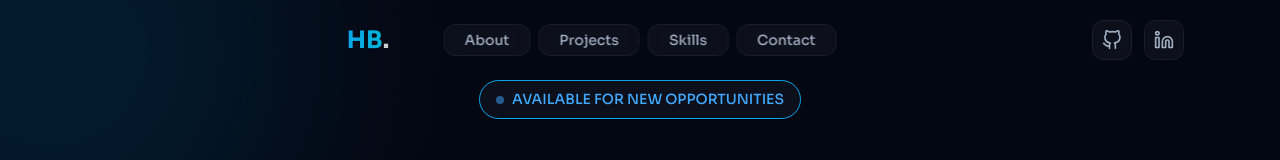
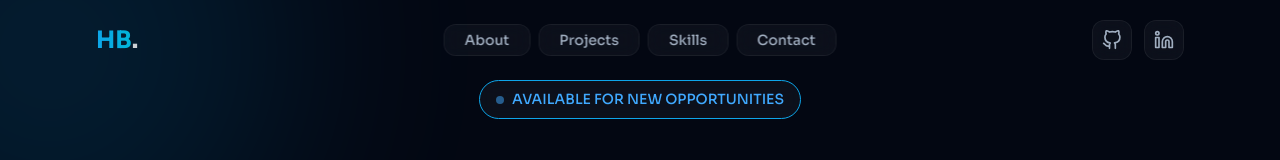
Before and after one commit to henriquebap/Portfolio-IA, a React (Vite) app in the folder portfolio/: page / in a window 1280 px wide. Shown: the top 160 px of the page. Built offline with nearby package versions, Linux system fonts and the light colour scheme.

Commit message:
fix: Proper navbar layout with logo left, links centered, icons right

```diff
--- a/portfolio/src/components/Navbar.jsx
+++ b/portfolio/src/components/Navbar.jsx
@@ -55,41 +55,17 @@ const Navbar = () => {
         maxW="7xl"
         mx="auto"
         px={{ base: 6, md: 12, lg: 20, xl: 24 }}
-      >
-        <Flex
-          align="center"
-          justify="space-between"
         position="relative"
       >
-          {/* Logo */}
-          <Box flex="1">
-            <Button
-              as="a"
-              href="#"
-              variant="unstyled"
-              fontSize="2xl"
-              fontWeight="bold"
-              display="flex"
-              _hover={{ transform: 'scale(1.05)' }}
-              transition="transform 0.2s"
-            >
-              <Box
-                bgGradient="linear(to-r, brand.500, cyan.500)"
-                bgClip="text"
-              >
-                HB
-              </Box>
-              <Box color="whiteAlpha.800">.</Box>
-            </Button>
-          </Box>
-
-          {/* Desktop Navigation - Centered Absolutely */}
+        {/* Desktop Navigation - Centered Absolutely (rendered first to be behind) */}
         <Flex
           display={{ base: 'none', md: 'flex' }}
           gap={2}
           position="absolute"
           left="50%"
-            transform="translateX(-50%)"
+          top="50%"
+          transform="translate(-50%, -50%)"
+          zIndex={1}
         >
           {navLinks.map((link) => (
             <Button
@@ -121,8 +97,37 @@ const Navbar = () => {
           ))}
         </Flex>
 
+        <Flex
+          align="center"
+          justify="space-between"
+          position="relative"
+          zIndex={2}
+        >
+          {/* Logo */}
+          <Button
+            as="a"
+            href="#"
+            variant="unstyled"
+            fontSize="2xl"
+            fontWeight="bold"
+            display="flex"
+            _hover={{ transform: 'scale(1.05)' }}
+            transition="transform 0.2s"
+          >
+            <Box
+              bgGradient="linear(to-r, brand.500, cyan.500)"
+              bgClip="text"
+            >
+              HB
+            </Box>
+            <Box color="whiteAlpha.800">.</Box>
+          </Button>
+
+          {/* Spacer for centered navigation */}
+          <Box display={{ base: 'none', md: 'block' }} />
+
           {/* Social Links - Desktop */}
-          <HStack flex="1" justify="flex-end" display={{ base: 'none', md: 'flex' }} spacing={3}>
+          <HStack display={{ base: 'none', md: 'flex' }} spacing={3}>
             <IconButton
               as="a"
               href={profile.contact.github}
@@ -172,8 +177,8 @@ const Navbar = () => {
           </HStack>
 
           {/* Mobile Menu Button */}
-          <Box flex="1" display={{ base: 'flex', md: 'none' }} justify="flex-end">
           <IconButton
+            display={{ base: 'flex', md: 'none' }}
             icon={<FiMenu size={22} />}
             onClick={onOpen}
             aria-label="Open menu"
@@ -190,7 +195,6 @@ const Navbar = () => {
               bg: 'whiteAlpha.100',
             }}
           />
-          </Box>
         </Flex>
       </Box>
 
```
Lines whose indentation alone changed are shown as unchanged.
